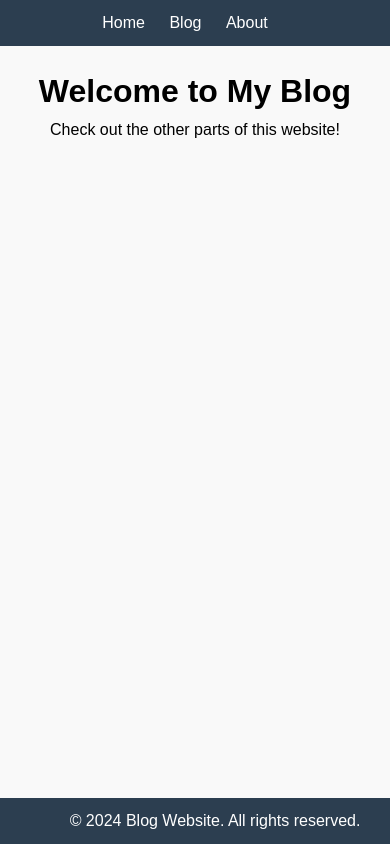
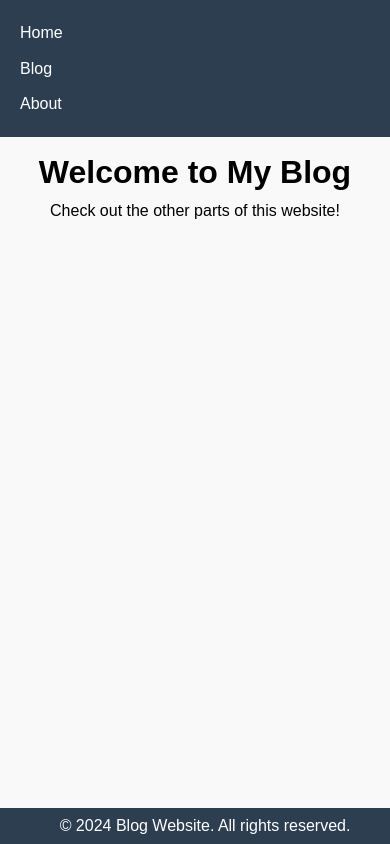
Before and after one commit to amal-2308/ACM, a plain HTML site: page index.html in a window 390 px wide. Drawn offline with Linux system fonts and the light colour scheme.

Commit message:
Update styles.css

```diff
--- a/styles.css
+++ b/styles.css
@@ -16,7 +16,6 @@ header {
   background-color: #2c3e50; /* Dark blue */
   color: #fff;
   padding: 10px 20px;
-text-align: center;
 }
 
 nav ul {
@@ -78,6 +77,32 @@ footer {
   background-color: #f4f4f4;
   transform: translateY(-2px);
 }
+
+/* Center align text in main element of index page only */
 .index-main {
   text-align: center;
 }
+
+/* Responsive Design */
+@media only screen and (max-width: 600px) {
+  nav ul li {
+    display: block;
+    margin: 10px 0;
+  }
+
+  nav ul li a {
+    display: block;
+  }
+
+  main {
+    padding: 10px;
+  }
+
+  footer {
+    padding: 5px 10px;
+  }
+
+  .blog-list ul li a {
+    padding: 10px;
+  }
+}
```
